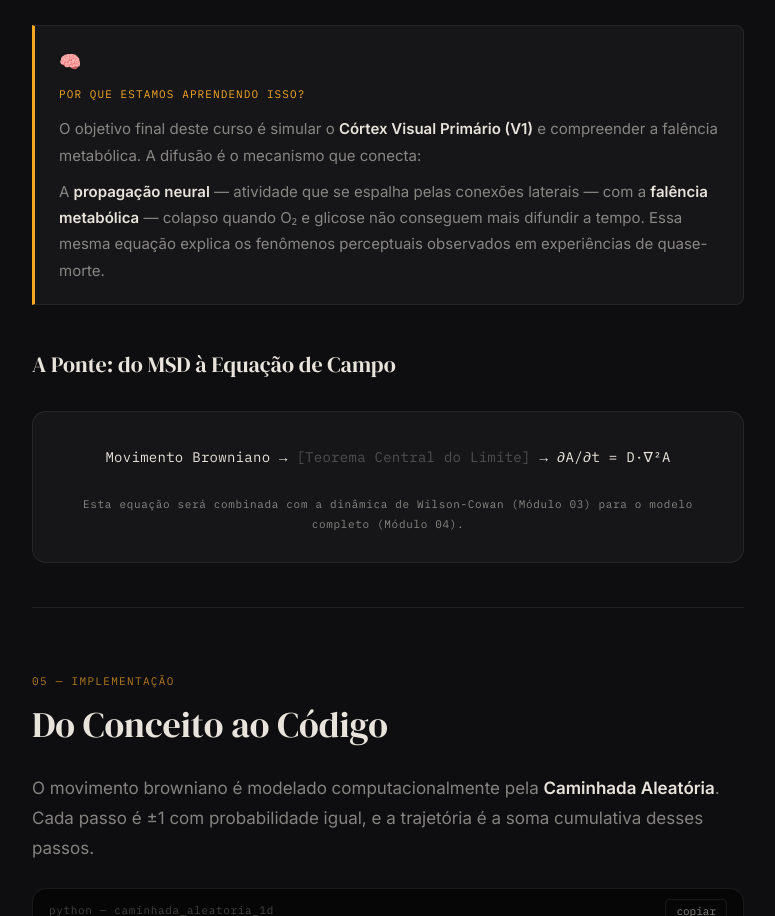
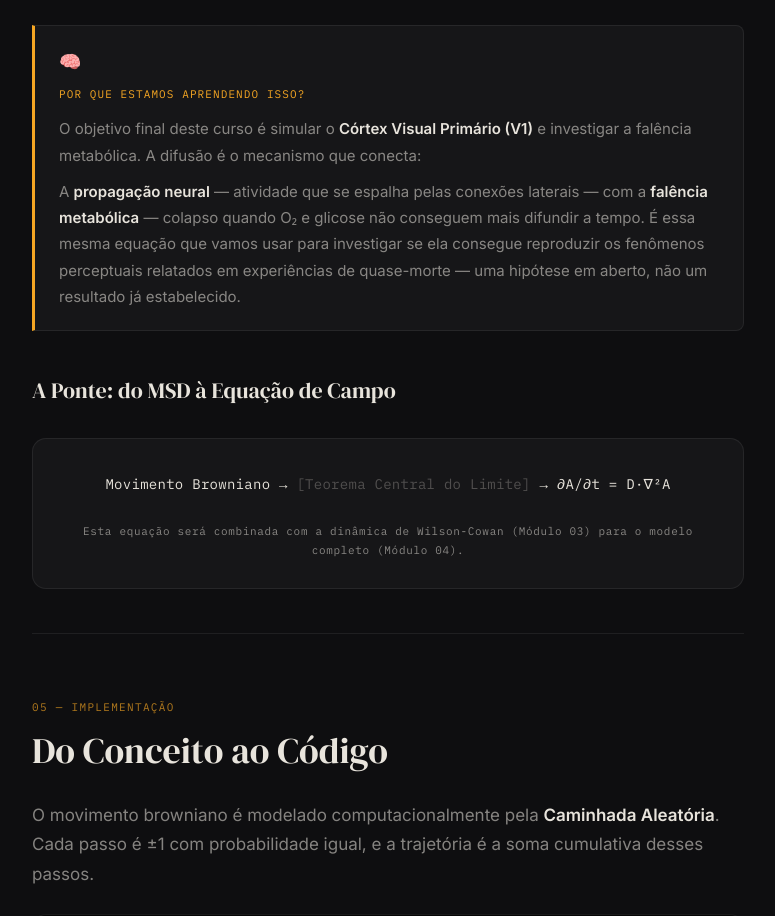
Before and after one commit to ester-chilaver/doc-simulacao-computacional-eqm, a plain HTML site: page modulos/difusao.html in a window 1280 px wide. Shown: the part 8036-8952 px from the top of the page, without its empty margins (252-1027 px from the left). Drawn offline with nearby package versions, Linux system fonts and the light colour scheme.

Commit message:
ajuste conceitual

```diff
--- a/modulos/difusao.html
+++ b/modulos/difusao.html
@@ -503,13 +503,14 @@
         <div class="aside-title">Por que estamos aprendendo isso?</div>
         <p>
           O objetivo final deste curso é simular o <strong>Córtex Visual Primário (V1)</strong>
-          e compreender a falência metabólica. A difusão é o mecanismo que conecta:
+          e investigar a falência metabólica. A difusão é o mecanismo que conecta:
         </p>
         <p>
           A <strong>propagação neural</strong> — atividade que se espalha pelas conexões laterais —
           com a <strong>falência metabólica</strong> — colapso quando O₂ e glicose não conseguem
-          mais difundir a tempo. Essa mesma equação explica os fenômenos perceptuais observados
-          em experiências de quase-morte.
+          mais difundir a tempo. É essa mesma equação que vamos usar para investigar se ela
+          consegue reproduzir os fenômenos perceptuais relatados em experiências de quase-morte —
+          uma hipótese em aberto, não um resultado já estabelecido.
         </p>
       </div>
 
```
Also changed, not shown: index.html (+1 -1 lines), modulos/modelos-de-populacao.html (+4 -4 lines), readme.txt.
